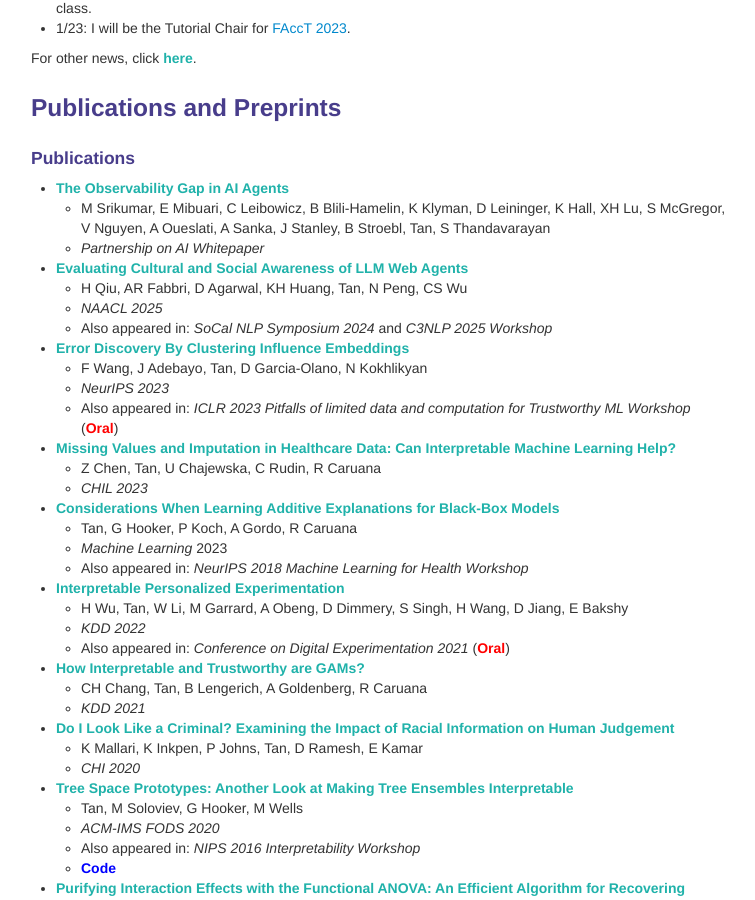
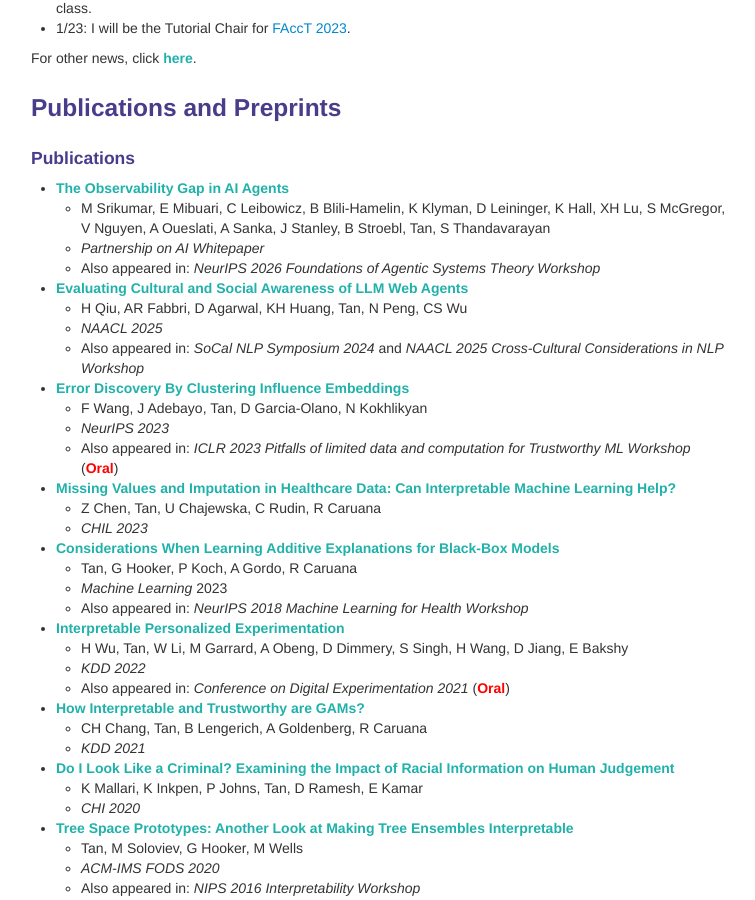
Before and after one commit to shftan/shftan.github.io, a Jekyll site: the page built from index.md, in a window 1280 px wide and 900 px high, scrolled down 694 px. Shown: the whole window, without its empty margins (259-1014 px from the left). Built offline with Jekyll 4.4.1, drawn with Linux system fonts in a browser that asks for light colours; some of the changed text lies outside the part shown.

Commit message:
Update index.md

```diff
--- a/index.md
+++ b/index.md
@@ -47,10 +47,11 @@ For other news, click <a class="paper" href="oldernews.html">here</a>.
 - <a class="paper" href="https://partnershiponai.org/wp-content/uploads/2026/10/PAI_obervability-gap-in-ai-agents.pdf">The Observability Gap in AI Agents</a>
    - M Srikumar, E Mibuari, C Leibowicz, B Blili-Hamelin, K Klyman, D Leininger, K Hall, XH Lu, S McGregor, V Nguyen, A Oueslati, A Sanka, J Stanley, B Stroebl, Tan, S Thandavarayan
    - _Partnership on AI Whitepaper_
+    - Also appeared in: _NeurIPS 2026 Foundations of Agentic Systems Theory Workshop_
 - <a class="paper" href="https://arxiv.org/abs/2410.23252">Evaluating Cultural and Social Awareness of LLM Web Agents</a>
    - H Qiu, AR Fabbri, D Agarwal, KH Huang, Tan, N Peng, CS Wu
    - _NAACL 2025_
-   - Also appeared in: _SoCal NLP Symposium 2024_ and _C3NLP 2025 Workshop_
+   - Also appeared in: _SoCal NLP Symposium 2024_ and _NAACL 2025 Cross-Cultural Considerations in NLP Workshop_
 - <a class="paper" href="https://arxiv.org/abs/2312.04712">Error Discovery By Clustering Influence Embeddings</a>
    - F Wang, J Adebayo, Tan, D Garcia-Olano, N Kokhlikyan
    - _NeurIPS 2023_
@@ -114,6 +115,7 @@ For other news, click <a class="paper" href="oldernews.html">here</a>.
 - <span class="paper">ErosionBench: Probing Alignment Decay in Enterprise Multi-Agent Systems</span>
    - R Bharathwaj, A Prabhakar, R Ram, A Kothari, Tan, H Wang, S Savarese
     - Under review
+    - Also appeared in: _EMNLP 2026 Research on Agent Language Models Workshop_
 - <a class="paper" href="https://arxiv.org/abs/2606.25108">The Clinician’s Veto: Navigating Trust, Liability, and Uncertainty in Autonomous AI Prescribing</a>
     - E LaRocco, Tan, A Subbaswamy, A Andrews, A Taylor, C Gaskin, C Agarwal
     - Under review
```
